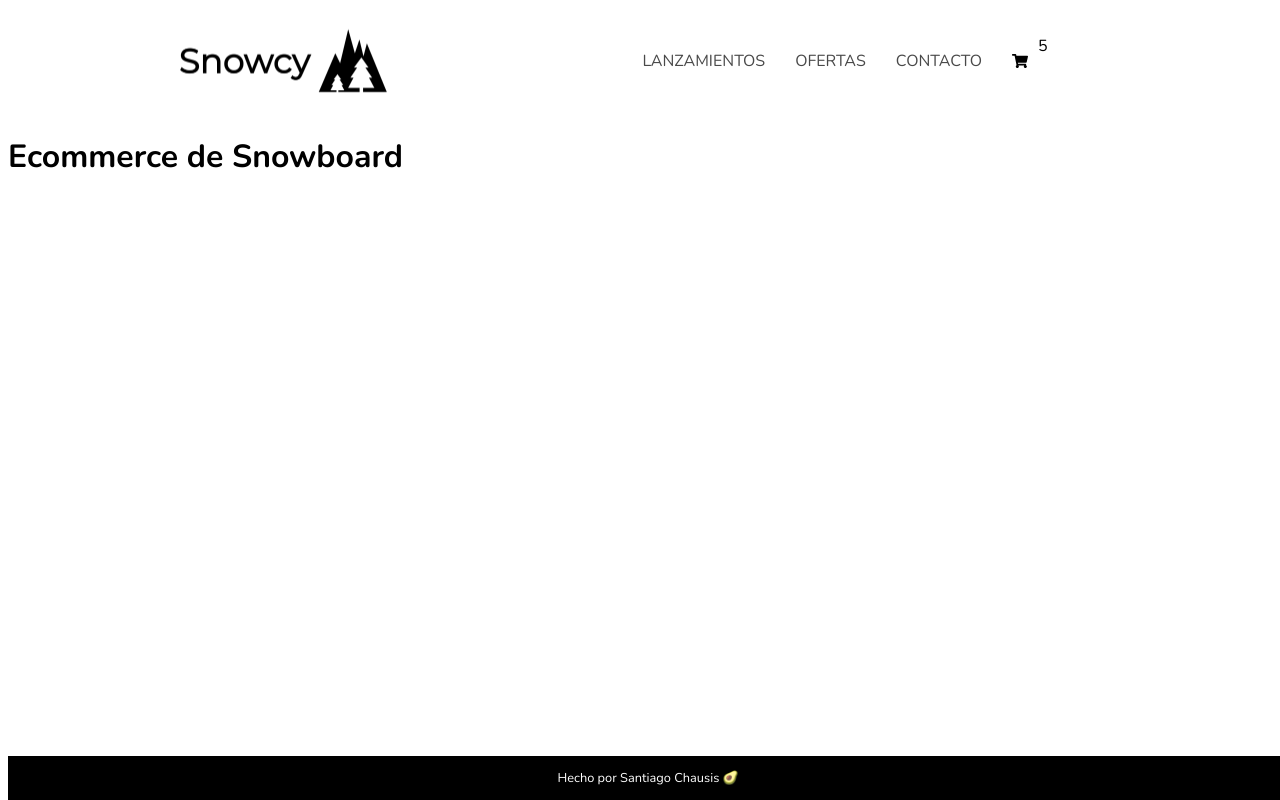
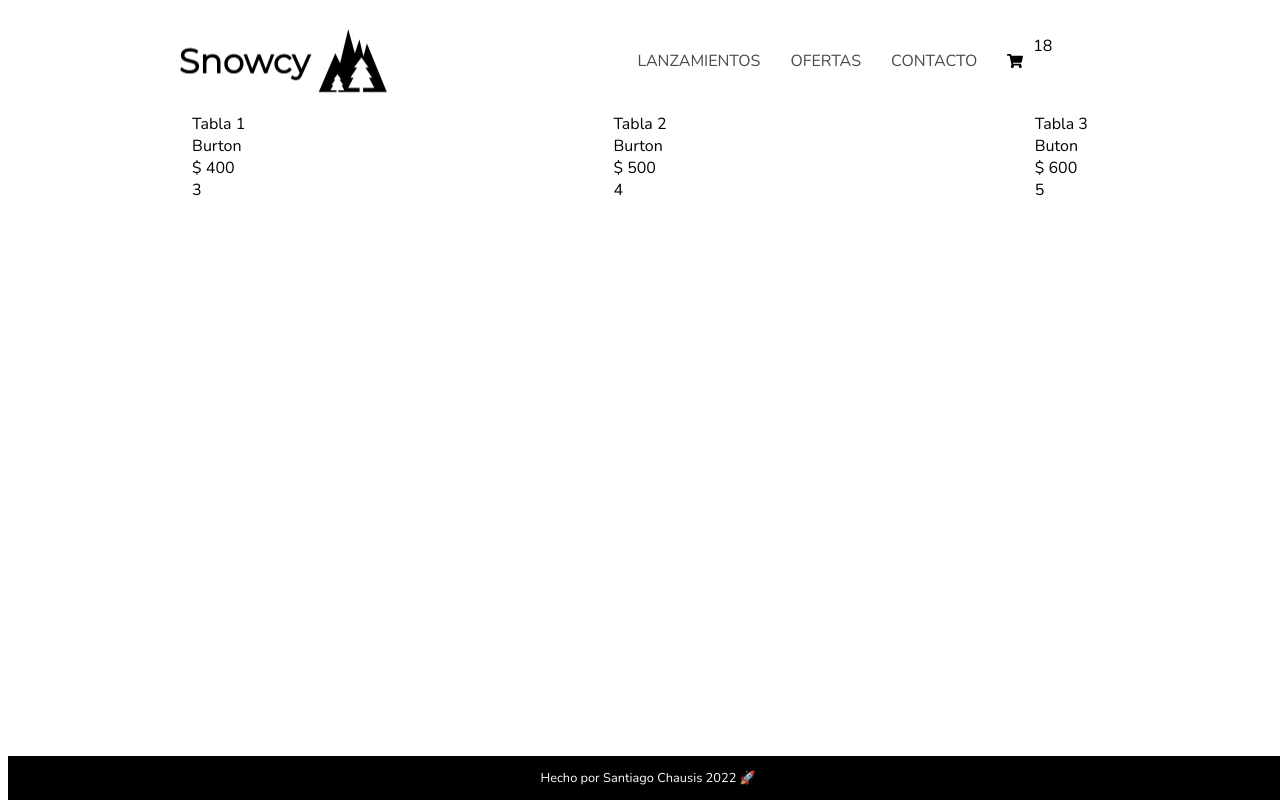
Before and after one commit to santichausis/reactjs-store, a React (Create React App) app: page / in a window 1280 px wide. Built offline with nearby package versions, Linux system fonts and the light colour scheme.

Commit message:
Se agrega data.js y se ajustan componentes

```diff
--- a/src/App.js
+++ b/src/App.js
@@ -1,12 +1,13 @@
-import Header from './components/Header';
-import Footer from './components/Footer';
+import Header from './components/Header/header';
+import Footer from './components/Footer/footer';
+import Cards from './components/Cards/cards';
 
 function App() {
   return (
     <div className='App'>
       <Header />
-      <h1>Ecommerce de Snowboard</h1>
-      <Footer />
+      <Cards></Cards>
+      <Footer nombre='Santiago Chausis' />
     </div>
   );
 }
--- /dev/null
+++ b/src/components/Cards/cards.jsx
@@ -0,0 +1,17 @@
+import { data } from './data'
+import { CardContainer, Card } from './style'
+
+export default function Cards() {
+    return (
+        <CardContainer>
+            {data.map(({ id, nombre, marca, precio, stock }) =>
+                <Card>
+                    <div key={id}>{nombre}</div>
+                    <div>{marca}</div>
+                    <div>$ {precio}</div>
+                    <div>{stock}</div>
+                </Card>
+            )}
+        </CardContainer>
+    )
+}
--- /dev/null
+++ b/src/components/Cards/data.js
@@ -0,0 +1,23 @@
+export const data = [
+    {
+      "id": 1,
+      "nombre": "Tabla 1",
+      "marca": "Burton",
+      "stock": 3,
+      "precio": 400
+    },
+    {
+      "id": 2,
+      "nombre": "Tabla 2",
+      "marca": "Burton",
+      "stock": 4,
+      "precio": 500
+    },
+    {
+      "id": 3,
+      "nombre": "Tabla 3",
+      "marca": "Buton",
+      "stock": 5,
+      "precio": 600
+    }
+  ]
--- /dev/null
+++ b/src/components/Cards/style.jsx
@@ -0,0 +1,12 @@
+import styled from 'styled-components'
+
+const CardContainer = styled.section`
+    display: flex;
+    justify-content: space-around;
+`
+const Card = styled.div`
+    display: flex;
+    flex-direction: column;
+`
+
+export { CardContainer, Card };
--- a/src/components/Footer/index.jsx
+++ b/src/components/Footer/footer.jsx
@@ -1,10 +1,11 @@
-import React from 'react';
 import { FooterContainer, Text } from './style';
 
-const Footer = () => {
+const year = new Date().getFullYear();
+
+const Footer = ({nombre}) => {
     return (
         <FooterContainer>
-            <Text>Hecho por Santiago Chausis 🥑</Text>
+            <Text>Hecho por {nombre} {year} 🚀</Text>
         </FooterContainer>
     );
 };
--- a/src/components/Header/index.jsx
+++ b/src/components/Header/header.jsx
@@ -1,19 +1,19 @@
-import React from 'react'
 import { Menu, Logo, NavBar, Link, CartProducts } from './style'
 import logo from './logo.png';
 import { FaShoppingCart } from 'react-icons/fa';
 
+const randomProducts = (Math.random() * (10 - 1 + 1) ) << 1
 
 const Header = () => {
     return (
         <Menu>
-            <Logo src={logo}/>
+            <Logo src={logo} alt='Imagen del logo' />
             <NavBar>
                 <Link to='#'>Lanzamientos</Link>
                 <Link to='#'>Ofertas</Link>
                 <Link to='#'>Contacto</Link>
                 <FaShoppingCart />
-                <CartProducts>5</CartProducts>
+                <CartProducts>{randomProducts}</CartProducts>
             </NavBar>
         </Menu>
     )
```
